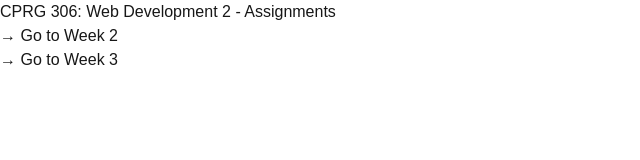
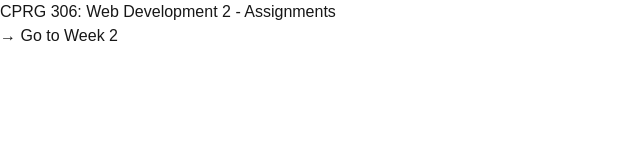
Before and after one commit to TLN13/CPRG306-Assignments, a Next.js app: page / in a window 1280 px wide. Shown: the top 160 px of the page, without its empty margins (0-640 px from the left). Built offline with nearby package versions, Linux system fonts and the light colour scheme.

Commit message:
Got rid as a test

```diff
--- a/app/page.tsx
+++ b/app/page.tsx
@@ -7,9 +7,6 @@ export default function Page() {
       <p>
         <Link href="/week-2" className="hover:underline"> → Go to Week 2</Link>
       </p>
-      <p>
-        <Link href="/week-2" className="hover:underline"> → Go to Week 3</Link>
-      </p>
     </main>
   );
 }
```
